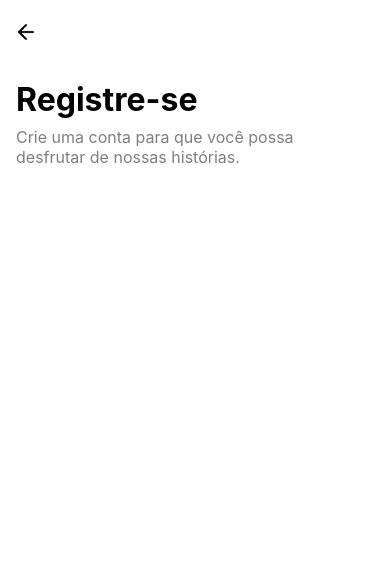
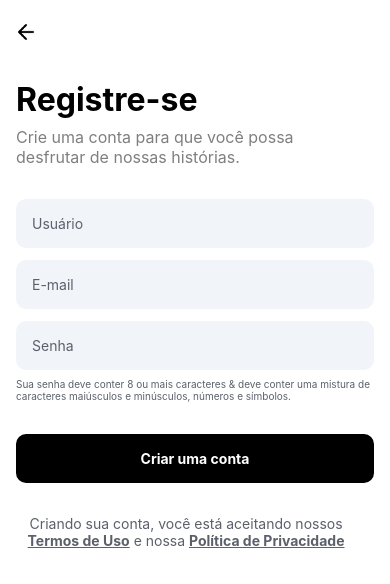
Before and after one commit to ricardofares/ibitter, a React Native app in the folder frontend/: screen /SignUp in a window 390 px wide. Shown: the top 584 px of the page. Built offline with nearby package versions, Linux system fonts and the light colour scheme.

Commit message:
Completed the 'Sign Up' screen

```diff
--- /dev/null
+++ b/frontend/atoms/Input.js
@@ -0,0 +1,30 @@
+import React from 'react';
+import GlobalStyles from '../styles';
+import { StyleSheet, View, Text, TextInput } from 'react-native';
+
+export default function Input({ label, settings, style }) {
+  return (
+    <View style={[style, styles.textInputContainer]}>
+      <Text style={styles.textInputLabel}>{label}</Text>
+      <TextInput {...settings} style={styles.textInput} />
+    </View>
+  );
+}
+
+const styles = StyleSheet.create({
+  textInputContainer: {
+    backgroundColor: GlobalStyles.tertiaryColor,
+    flexDirection: 'row',
+    padding: 16,
+    borderRadius: 10,
+  },
+  textInputLabel: {
+    width: '20%',
+    color: '#5b606b',
+  },
+  textInput: {
+    width: '80%',
+    color: 'black',
+    flex: 1,
+  },
+});
--- a/frontend/organisms/auth/SignUp.js
+++ b/frontend/organisms/auth/SignUp.js
@@ -1,5 +1,7 @@
 import React from 'react';
 import GlobalStyles from '../../styles';
+import Input from '../../atoms/Input';
+import Button from '../../atoms/Button';
 import { StyleSheet, View, Text } from 'react-native';
 
 export default function SignUp() {
@@ -8,6 +10,19 @@ export default function SignUp() {
       <View style={styles.headerContainer}>
         <Text style={styles.headerTitle}>Registre-se</Text>
         <Text style={styles.headerSubtitle}>Crie uma conta para que você possa desfrutar de nossas histórias.</Text>
+        <View style={styles.inputContainer}>
+          <Input label="Usuário" />
+          <Input style={{ marginTop: 12 }} settings={{ inputMode: 'email' }} label="E-mail" />
+          <Input style={{ marginTop: 12 }} settings={{ secureTextEntry: true }} label="Senha" />
+          <Text style={styles.passwordAdviseText}>Sua senha deve conter 8 ou mais caracteres & deve conter uma mistura de caracteres maiúsculos e minúsculos, números e símbolos.</Text>
+        </View>
+        <View style={styles.buttonContainer}>
+          <Button text="Criar uma conta" />
+          <Text style={styles.signUpText}>Criando sua conta, você está aceitando nossos<Text> </Text>
+            <Text style={styles.signUpTextEmphasize}>Termos de Uso</Text> e nossa<Text> </Text>
+            <Text style={styles.signUpTextEmphasize}>Política de Privacidade</Text>
+          </Text>
+        </View>
       </View>
     </View>
   );
@@ -33,4 +48,25 @@ const styles = StyleSheet.create({
     fontSize: 16,
     color: GlobalStyles.primaryColor,
   },
+  inputContainer: {
+    marginTop: 32,
+  },
+  passwordAdviseText: {
+    marginTop: 8,
+    color: GlobalStyles.quaternaryColor,
+    fontSize: 10,
+  },
+  buttonContainer: {
+    marginTop: 32,
+  },
+  signUpText: {
+    marginTop: 32,
+    width: '95%',
+    color: GlobalStyles.quaternaryColor,
+    textAlign: 'center',
+  },
+  signUpTextEmphasize: {
+    fontWeight: 'bold',
+    textDecorationLine: 'underline',
+  },
 });
--- a/frontend/styles.js
+++ b/frontend/styles.js
@@ -1,4 +1,6 @@
 export default {
   primaryColor: 'black',
   secondaryColor: 'white',
+  tertiaryColor: '#f1f5f9',
+  quaternaryColor: '#5b606b',
 };
```
